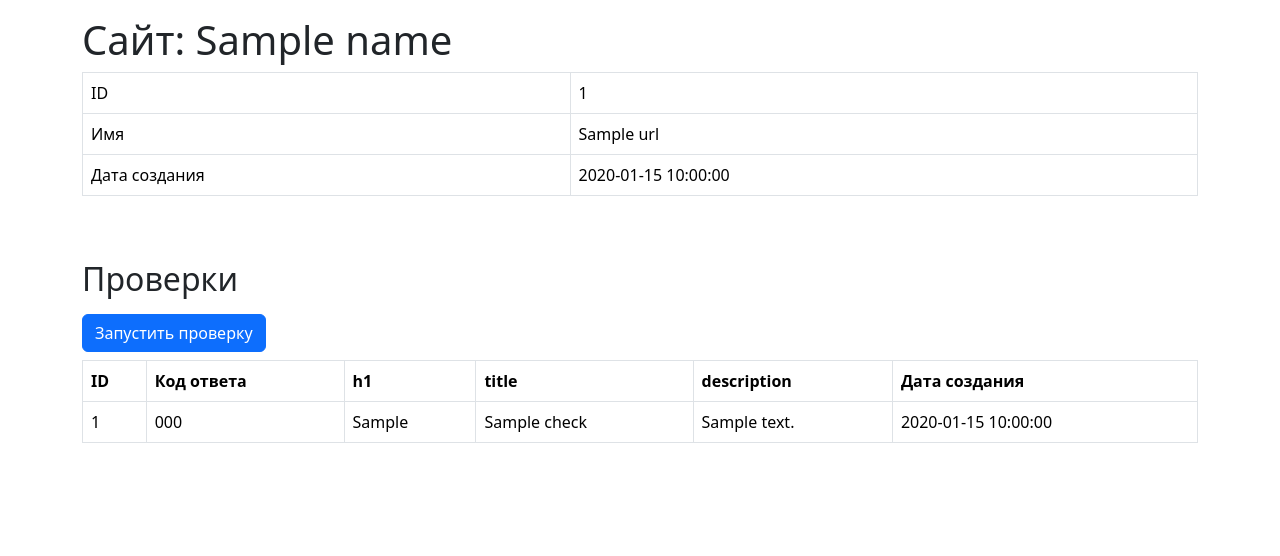
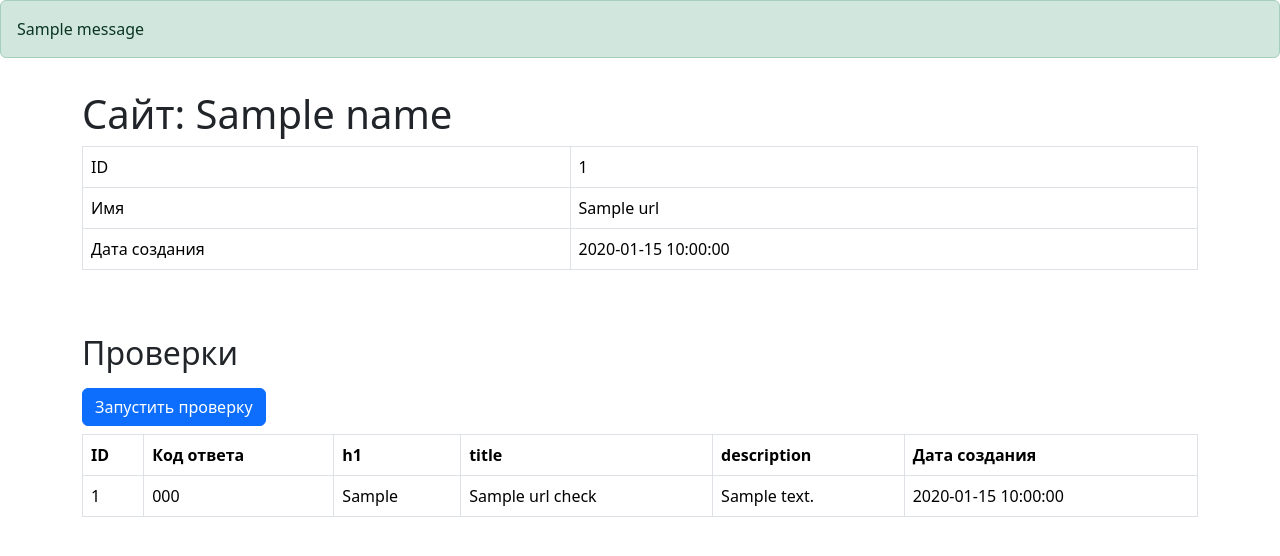
Before and after one commit to Orloff-Star/python-project-83, a Flask app: template page_analyzer/templates/url_id.html in a window 1280 px wide. Shown: the part 56-612 px from the top of the page. Run offline with Flask 3, Linux system fonts and the light colour scheme; the template is opened without the code that fills it: most values are stand-ins (such as "Sample title", 1, 10 or a date in 2020); one stand-in notice (Sample message) is shown; some libraries are stand-ins or nearby versions.

Commit message:
step 6-1

```diff
--- a/page_analyzer/__init__.py
+++ b/page_analyzer/__init__.py
@@ -1,7 +1,6 @@
 from page_analyzer.app import app
 
 
-
 __all__ = (
-    'app'
+    app
 )
--- a/page_analyzer/app.py
+++ b/page_analyzer/app.py
@@ -7,6 +7,7 @@
 from psycopg2.extras import NamedTupleCursor
 from datetime import datetime
 import requests
+from bs4 import BeautifulSoup
 
 
 load_dotenv()
@@ -31,9 +32,14 @@
         with conn.cursor(cursor_factory=NamedTupleCursor) as cur:
             cur.execute('SELECT * FROM urls WHERE id=%s', (id,))
             url_info = cur.fetchone()
+            cur.execute('SELECT * FROM url_checks WHERE url_id=%s', (id,))
+            url_checks = cur.fetchall()
+    if not url_info:
+        return 'URL отсутствует', 404
     return render_template(
         'url_id.html',
         url=url_info,
+        url_checks=url_checks,
     )
 
 
@@ -48,6 +54,7 @@
             'index.html',
             url_er=url_name
         ), 422
+    current_date = datetime.now()
     parsed_url = urlparse(url_name)
     valid_url = parsed_url.scheme + '://' + parsed_url.netloc
     with connection() as conn:
@@ -57,11 +64,13 @@
             if cur_url:
                 flash('Страница уже существует', 'info')
                 return redirect(url_for('url_id', id=cur_url.id), code=302)
-            cur.execute('INSERT INTO urls (name) VALUES (%s)', (valid_url,))
+            cur.execute('INSERT INTO urls (name, created_at) VALUES (%s,%s)',
+                        (valid_url, current_date,))
             cur.execute('SELECT * FROM urls WHERE name=%s', (valid_url,))
             cur_url = cur.fetchone()
             flash('Страница успешно добавлена', 'success')
             return redirect(url_for('url_id', id=cur_url.id))
+
 
 @app.get('/urls')
 def to_urls():
@@ -70,11 +79,11 @@
             cur.execute('SELECT * FROM urls')
             urls = cur.fetchall()
             cur.execute('''SELECT DISTINCT ON (url_id) url_id,
-                         MAX(created_at) AS created_at,
-                         status_code
-                         FROM url_checks
-                         GROUP BY url_id, status_code
-                         ''')
+                        MAX(created_at) AS created_at,
+                        status_code
+                        FROM url_checks
+                        GROUP BY url_id, status_code
+                        ''')
             url_checks = cur.fetchall()
     return render_template('urls.html', urls=urls, url_checks=url_checks)
 
@@ -92,12 +101,20 @@
             except requests.RequestException:
                 flash('Произошла ошибка при проверке', 'error')
                 return redirect(url_for('url_id', id=id))
-            cur.execute('INSERT INTO url_checks (url_id, status_code, created_at) VALUES (%s, %s, %s)', (id, response.status_code, current_date,))
-            cur.execute('SELECT * FROM url_checks WHERE url_id=%s', (id,))
-
+            soup = BeautifulSoup(response.text, 'html.parser')
+            h1 = soup.find('h1').text if soup.find_all('h1') else ''
+            title = soup.find('title').text if soup.find_all('title') else ''
+            descr_search = soup.find('meta', {'name': 'description'})
+            description = descr_search.get('content') if descr_search else ''
+            cur.execute('''INSERT INTO url_checks
+                        (url_id, status_code, h1, title,
+                        description, created_at)
+                        VALUES (%s, %s, %s, %s, %s, %s)''',
+                        (id, response.status_code, h1, title,
+                         description, current_date,)
+                        )
     flash('Страница успешно проверена', 'success')
     return redirect(url_for('url_id', id=id))
-
 
 
 def validate(url):
@@ -112,4 +129,4 @@
 
 
 if __name__ == '__main__':
- app.run(debug=True)
+    app.run(debug=True)
--- a/page_analyzer/templates/url_id.html
+++ b/page_analyzer/templates/url_id.html
@@ -17,7 +17,27 @@
         </div>
       </nav>
     </header>
-
+    <div id="flash_messages">
+      {% with messages = get_flashed_messages(with_categories=True) %}
+      {% if messages %}
+        {% for category, message in messages %}
+          {% if category == 'success' %}
+          <div class="alert alert-success" role="alert">
+            {{message}}
+          </div>
+          {% elif category == 'error' %}
+          <div class="alert alert-danger" role="alert">
+            {{message}}
+          </div>
+          {% else %}
+          <div class="alert alert-info" role="alert">
+            {{message}}
+          </div>
+          {% endif %}
+        {% endfor %}
+      {% endif %}
+      {% endwith %}
+    </div>
     <main class="flex-grow-1">
         <div class="container-lg mt-3">
           <h1>Сайт: {{ name }}</h1>
@@ -58,12 +78,12 @@
               <tbody>
                 {% for url_check in url_checks %}
                 <tr>
-                  <td>{{ check.id }}</td>
-                  <td>{{ check.status_code }}</td>
-                  <td>{{ check.h1 }}</td>
-                  <td>{{ check.title }}</td>
-                  <td>{{ check.description }}</td>
-                  <td>{{ check.created_at }}</td>
+                  <td>{{ url_check.id }}</td>
+                  <td>{{ url_check.status_code }}</td>
+                  <td>{{ url_check.h1 }}</td>
+                  <td>{{ url_check.title }}</td>
+                  <td>{{ url_check.description }}</td>
+                  <td>{{ url_check.created_at }}</td>
                 </tr>
                 {% endfor %}
               </tbody>
--- a/pyproject.toml
+++ b/pyproject.toml
@@ -13,6 +13,7 @@
 python-dotenv = "^1.0.1"
 validators = "^0.34.0"
 requests = "^2.32.3"
+beautifulsoup4 = "^4.12.3"
 
 [tool.poetry.group.dev.dependencies]
 flake8 = "^7.1.1"
```
Also changed, not shown: page_analyzer/templates/urls.html (+21 -1 lines), .github/workflows/project-check.yml (deleted), README.md, 1 other file.
